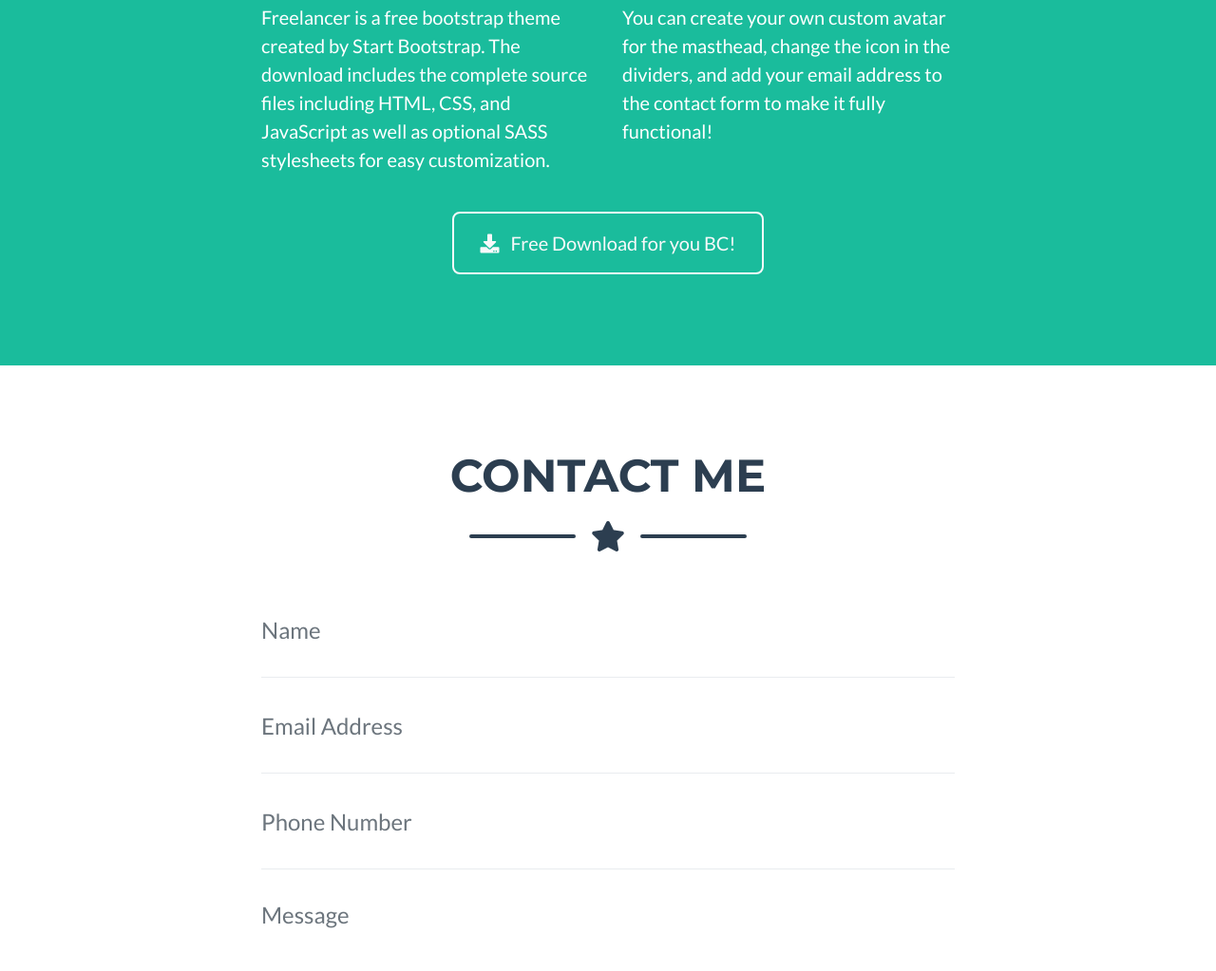
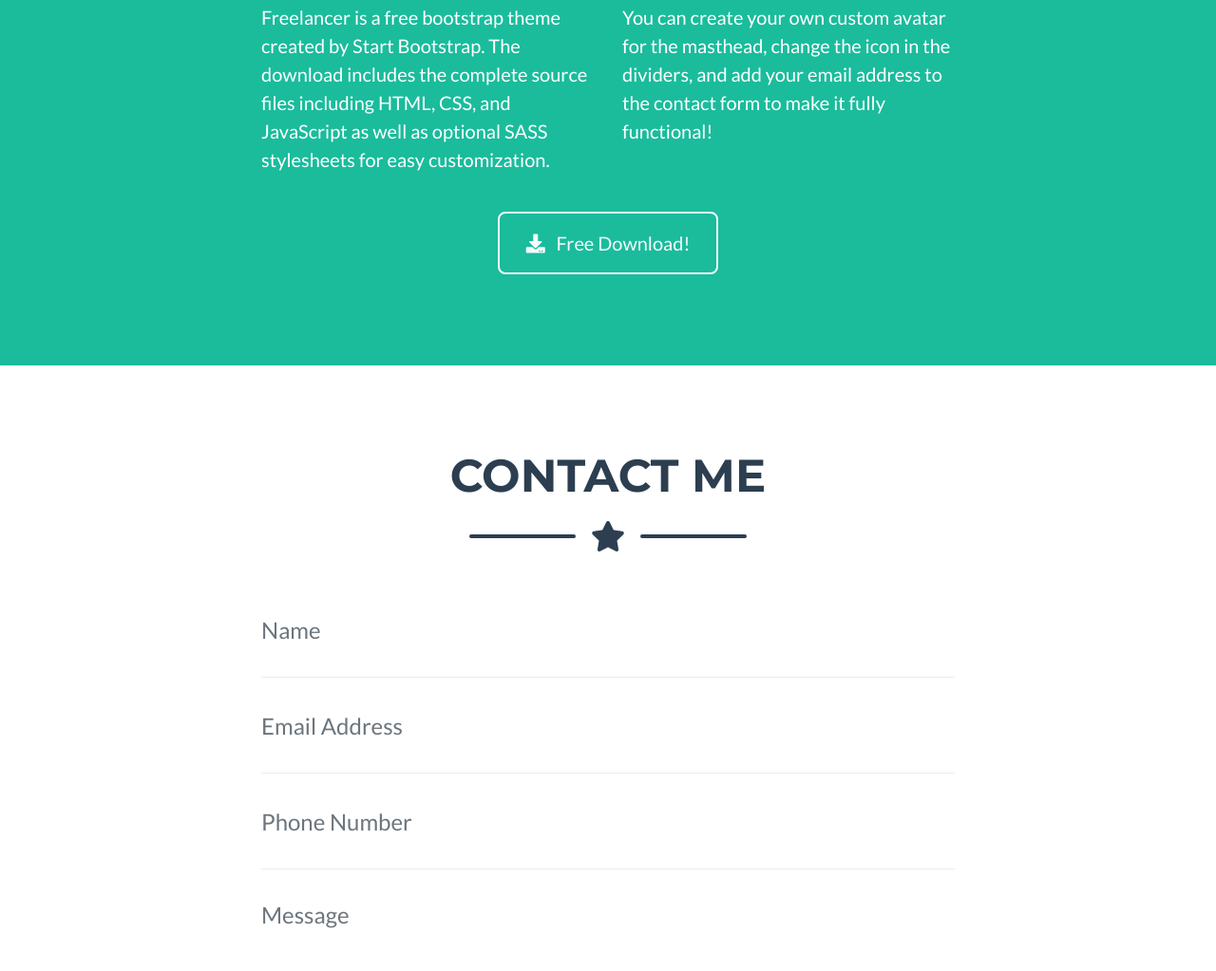
Before and after one commit to RayomandIrani/rayomandirani.github.io, a website with bundled scripts: page index.html in a window 1280 px wide. Shown: the part 1867-2890 px from the top of the page at 95% size. Built offline with nearby package versions, Linux system fonts and the light colour scheme.

Commit message:
Update index.html

```diff
--- a/index.html
+++ b/index.html
@@ -198,7 +198,7 @@
       <div class="text-center mt-4">
         <a class="btn btn-xl btn-outline-light" href="https://startbootstrap.com/themes/freelancer/">
           <i class="fas fa-download mr-2"></i>
-          Free Download for you BC!
+          Free Download!
         </a>
       </div>
 
```
